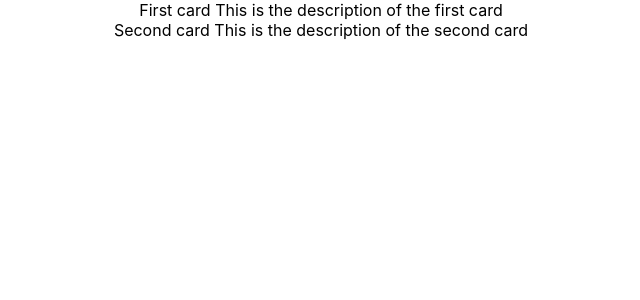
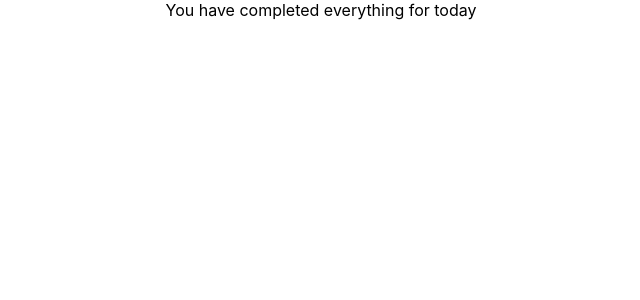
Before and after one commit to Tooogi/Todo-app, a React (Create React App) app: page / in a window 1280 px wide. Shown: the top 300 px of the page, without its empty margins (319-959 px from the left). Built offline with nearby package versions, Linux system fonts and the light colour scheme.

Commit message:
Replace hardcoded cards with useState

```diff
--- a/src/App.js
+++ b/src/App.js
@@ -1,25 +1,15 @@
+import { useState } from 'react';
 import './App.css';
 
 function App() {
 
-  const cards = [
-    {
-      "id": 1,
-      "title": "First card",
-      "description": "This is the description of the first card"
-    },
-    {
-      "id": 2,
-      "title": "Second card",
-      "description": "This is the description of the second card"
-    },
-  ]
+  const [cards, setCards] = useState([]);
 
   const listItem = cards.map(card => <div>{card.title} {card.description}</div>)
 
   return (
     <div className="App">
-      {listItem}
+      {cards.length === 0 ? "You have completed everything for today" : listItem}
     </div>
   );
 }
```
